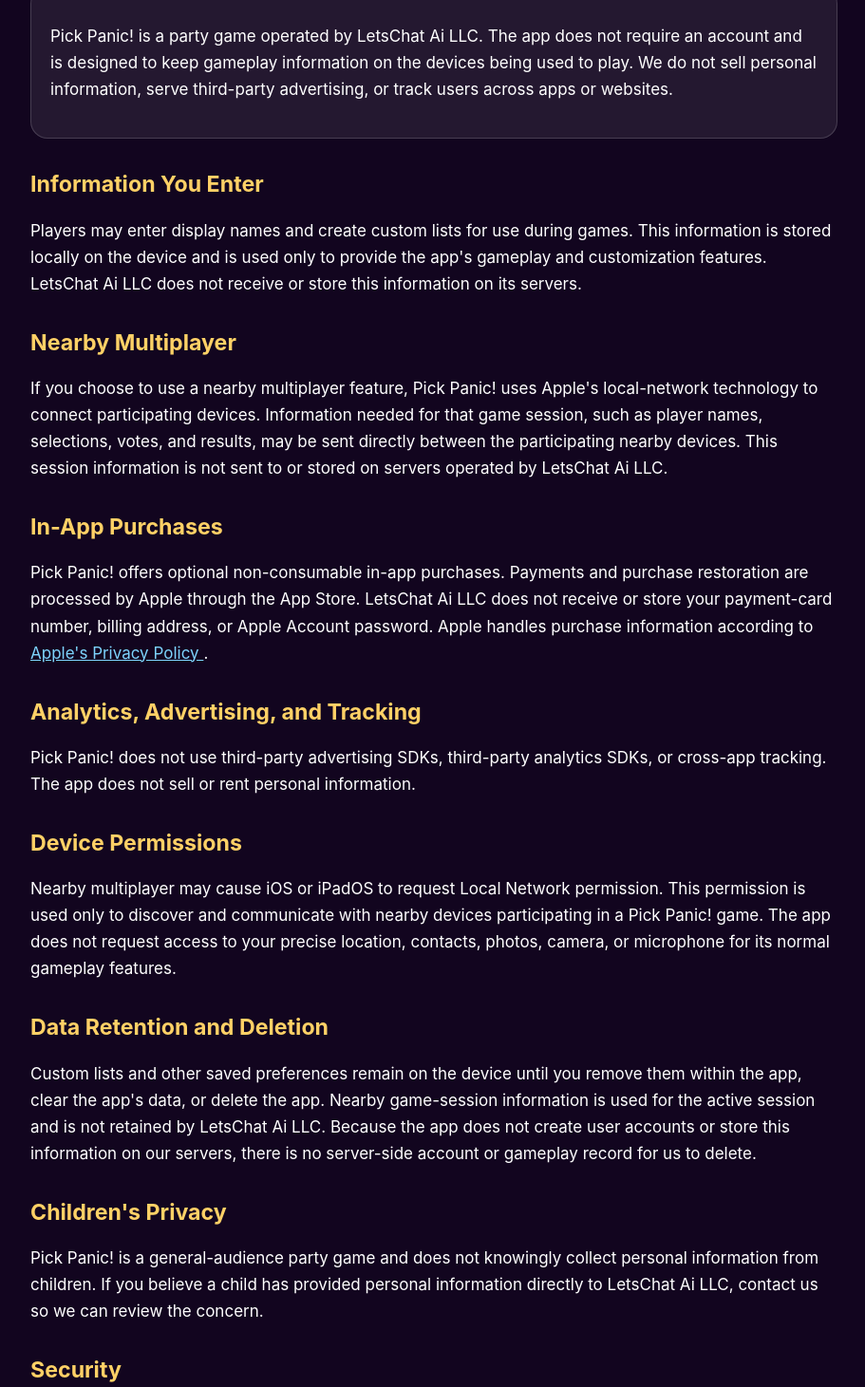
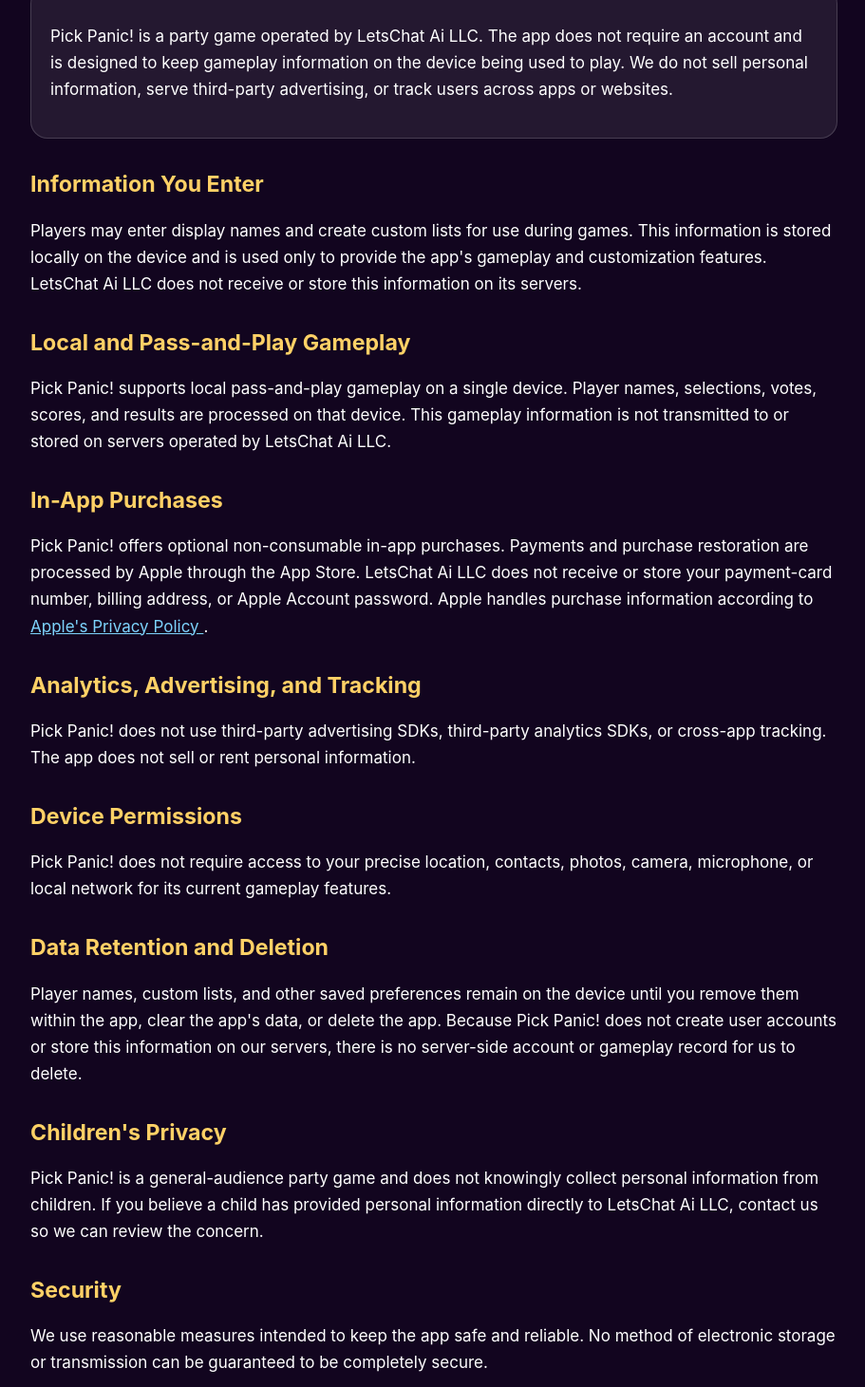
Before and after one commit to Nhwizard/LetsChat-Website, a plain HTML site: page pick-panic/privacy.html in a window 1280 px wide. Shown: the part 211-1672 px from the top of the page at 95% size, without its empty margins (183-1094 px from the left). Drawn offline with Linux system fonts and the light colour scheme.

Commit message:
Update privacy.html

```diff
--- a/pick-panic/privacy.html
+++ b/pick-panic/privacy.html
@@ -69,10 +69,6 @@
       border-radius: 18px;
     }
 
-    ul {
-      padding-left: 24px;
-    }
-
     footer {
       margin-top: 42px;
       padding-top: 22px;
@@ -91,7 +87,7 @@
       <p>
         Pick Panic! is a party game operated by LetsChat Ai LLC. The app does not
         require an account and is designed to keep gameplay information on the
-        devices being used to play. We do not sell personal information, serve
+        device being used to play. We do not sell personal information, serve
         third-party advertising, or track users across apps or websites.
       </p>
     </div>
@@ -104,13 +100,12 @@
       or store this information on its servers.
     </p>
 
-    <h2>Nearby Multiplayer</h2>
+    <h2>Local and Pass-and-Play Gameplay</h2>
     <p>
-      If you choose to use a nearby multiplayer feature, Pick Panic! uses Apple's
-      local-network technology to connect participating devices. Information needed
-      for that game session, such as player names, selections, votes, and results,
-      may be sent directly between the participating nearby devices. This session
-      information is not sent to or stored on servers operated by LetsChat Ai LLC.
+      Pick Panic! supports local pass-and-play gameplay on a single device. Player
+      names, selections, votes, scores, and results are processed on that device.
+      This gameplay information is not transmitted to or stored on servers operated
+      by LetsChat Ai LLC.
     </p>
 
     <h2>In-App Purchases</h2>
@@ -132,19 +127,15 @@
 
     <h2>Device Permissions</h2>
     <p>
-      Nearby multiplayer may cause iOS or iPadOS to request Local Network permission.
-      This permission is used only to discover and communicate with nearby devices
-      participating in a Pick Panic! game. The app does not request access to your
-      precise location, contacts, photos, camera, or microphone for its normal
-      gameplay features.
+      Pick Panic! does not require access to your precise location, contacts, photos,
+      camera, microphone, or local network for its current gameplay features.
     </p>
 
     <h2>Data Retention and Deletion</h2>
     <p>
-      Custom lists and other saved preferences remain on the device until you remove
-      them within the app, clear the app's data, or delete the app. Nearby game-session
-      information is used for the active session and is not retained by LetsChat Ai
-      LLC. Because the app does not create user accounts or store this information on
+      Player names, custom lists, and other saved preferences remain on the device
+      until you remove them within the app, clear the app's data, or delete the app.
+      Because Pick Panic! does not create user accounts or store this information on
       our servers, there is no server-side account or gameplay record for us to delete.
     </p>
 
```
